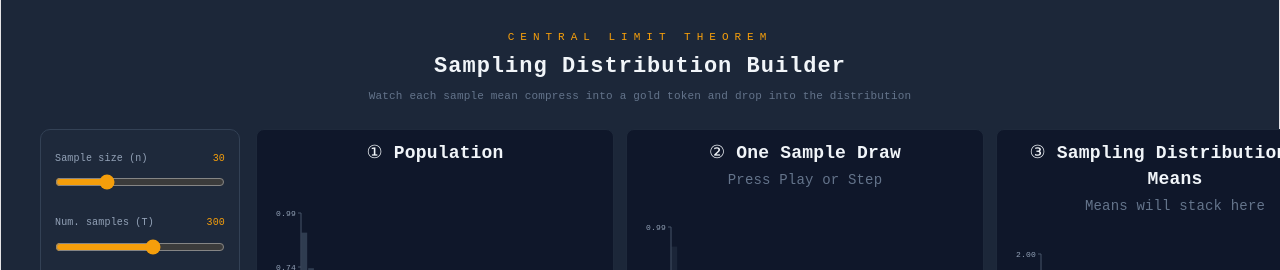
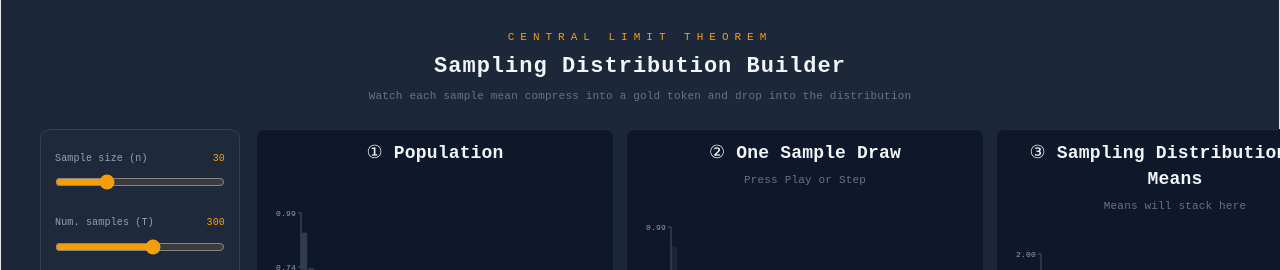
Before and after one commit to brunokomel/sampling-dist-builder, a React (Vite) app: page / in a window 1280 px wide. Shown: the top 270 px of the page. Built offline with nearby package versions, Linux system fonts and the light colour scheme.

Commit message:
Decrease font size from 14 to 11

```diff
--- a/src/App.jsx
+++ b/src/App.jsx
@@ -838,7 +838,7 @@ function PlotCard({ title, subtitle, children }) {
       </div>
       <div
         style={{
-          fontSize: 14,
+          fontSize: 11,
           color: '#64748b',
           marginBottom: 6,
           minHeight: 12,
```
